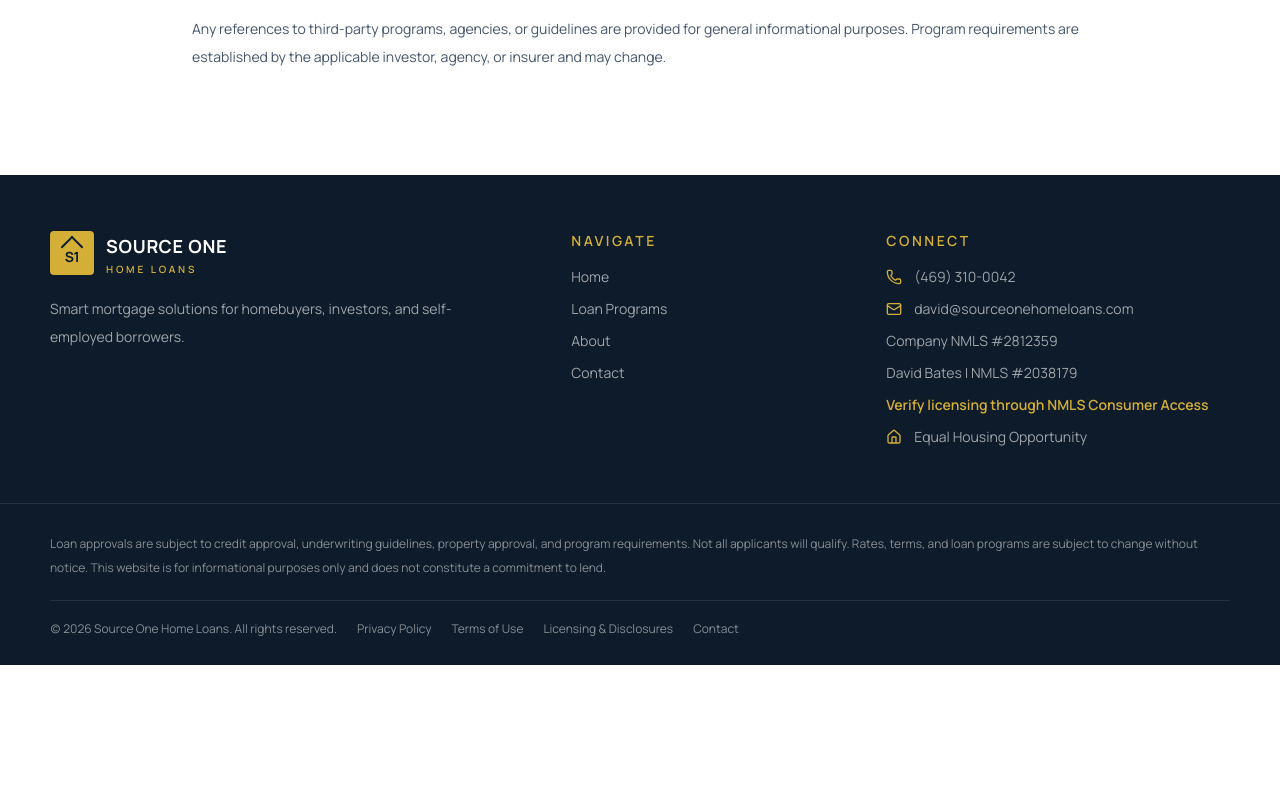
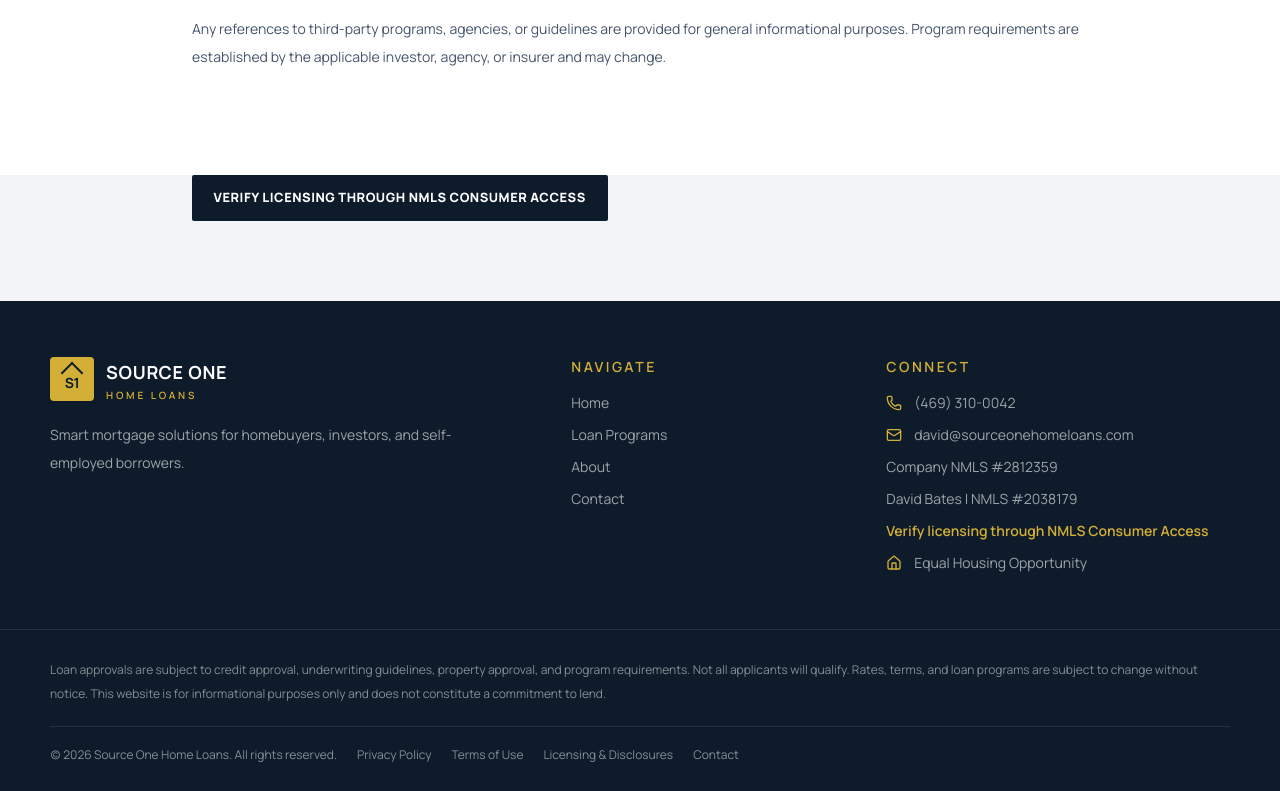
Before and after one commit to Source1HomeLoans/source-one-home-loans, a Next.js app: page /licensing-disclosures in a window 1280 px wide. Shown: the part 1590-2381 px from the top of the page. Before the commit the page ends 2255 px from the top, so only its background shows below. Built offline with nearby package versions, Linux system fonts and the light colour scheme; a web font is replaced by a local one.

Commit message:
Add final licensing verification link

```diff
--- a/src/app/licensing-disclosures/page.tsx
+++ b/src/app/licensing-disclosures/page.tsx
@@ -1,4 +1,5 @@
 import type { Metadata } from "next";
+import Link from "next/link";
 import { LegalPage } from "@/components/legal-page";
 import { company } from "@/lib/site-data";
 
@@ -40,5 +41,16 @@
 ];
 
 export default function LicensingDisclosuresPage() {
-  return <LegalPage title="Licensing & Disclosures" description="Important licensing information and general disclosures for Source One Home Loans." sections={sections} />;
+  return (
+    <>
+      <LegalPage title="Licensing & Disclosures" description="Important licensing information and general disclosures for Source One Home Loans." sections={sections} />
+      <section className="bg-light-gray pb-20">
+        <div className="container-shell max-w-4xl">
+          <Link href={company.nmlsConsumerAccessUrl} className="button-navy" target="_blank" rel="noreferrer">
+            Verify Licensing Through NMLS Consumer Access
+          </Link>
+        </div>
+      </section>
+    </>
+  );
 }
```
